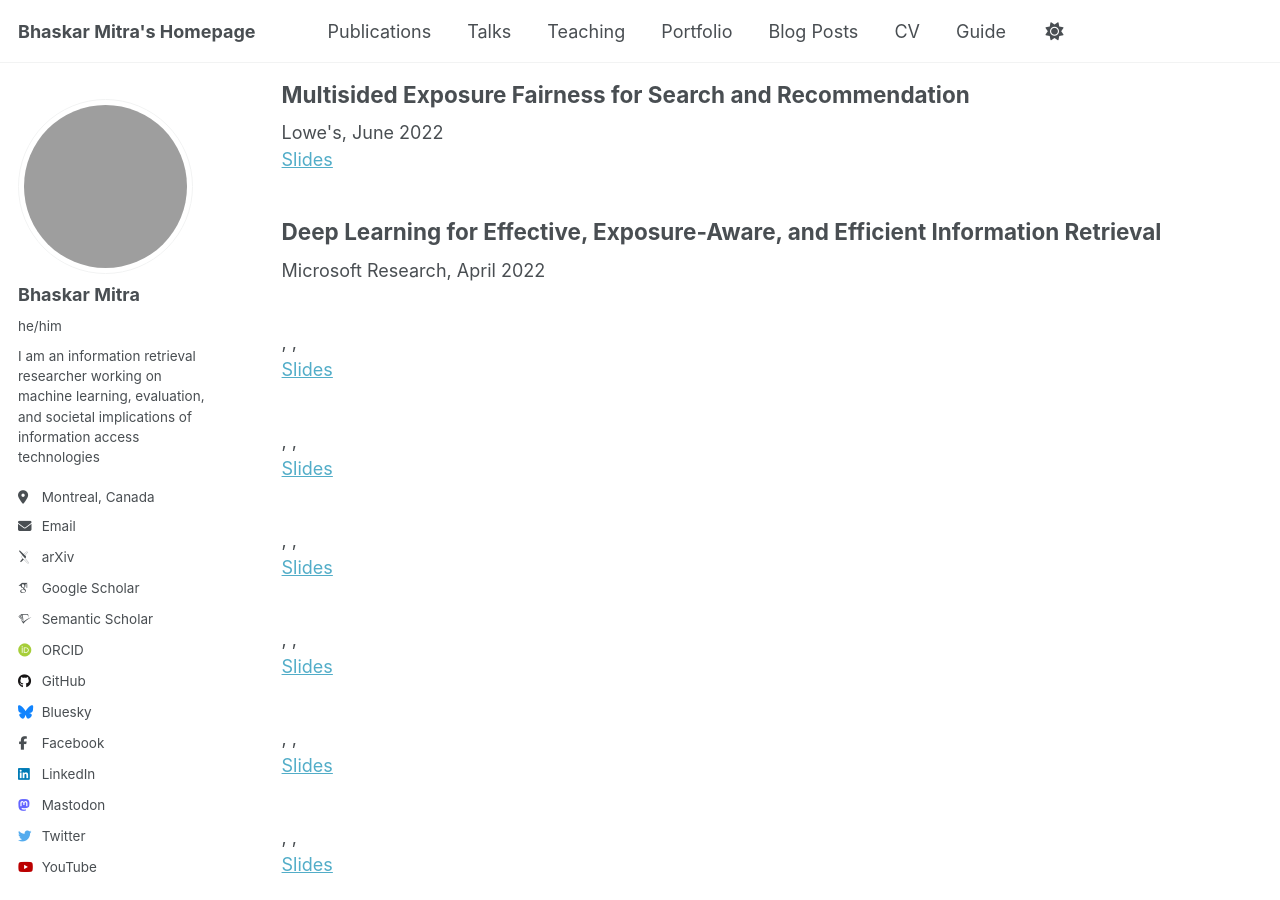
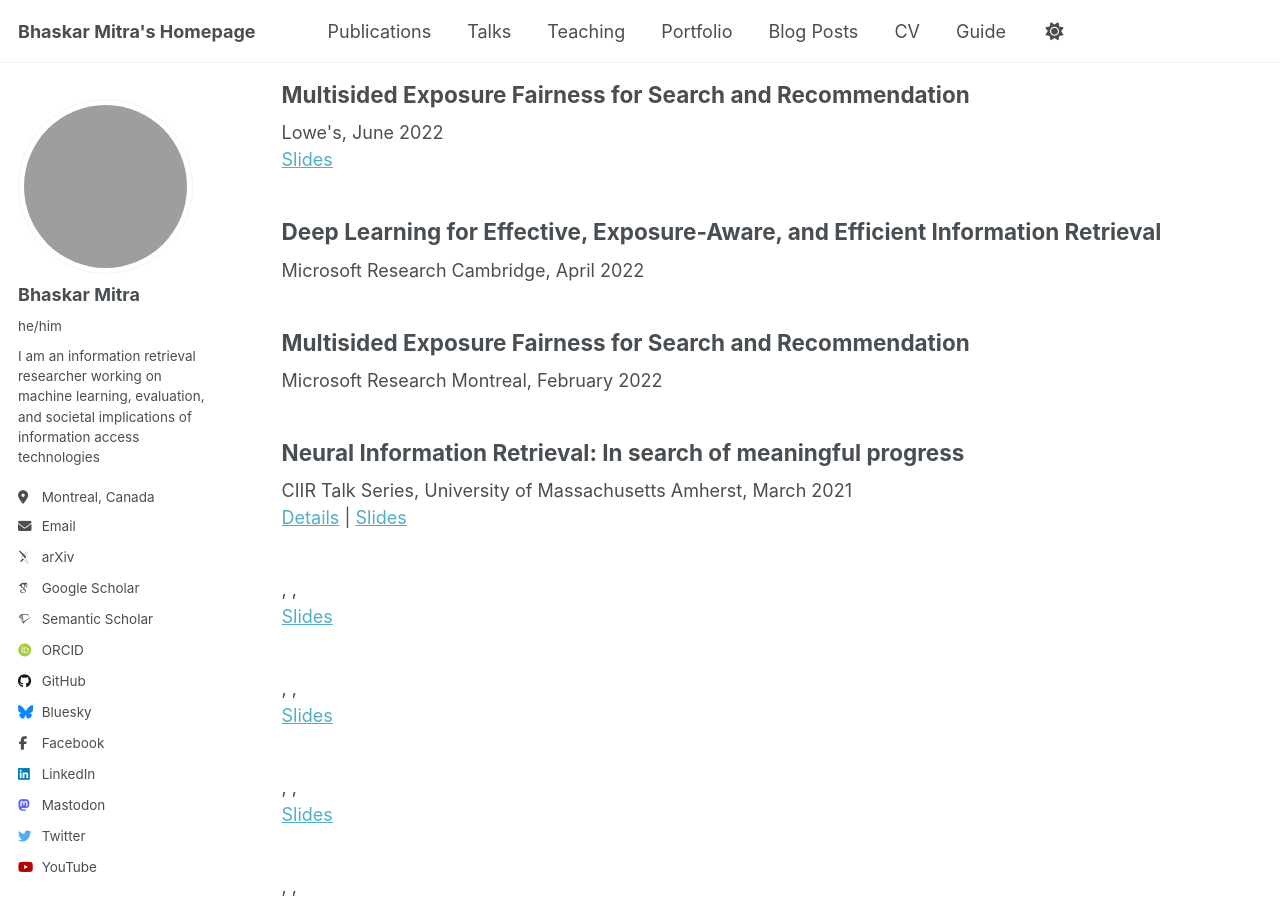
Before and after one commit to bhaskar-mitra/bhaskar-mitra.github.io, a Jekyll site: the page built from _pages/talks.html, in a window 1280 px wide and 900 px high, scrolled down 1718 px. Built offline with Jekyll 4.4.1, drawn with Linux system fonts in a browser that asks for light colours; some web fonts are replaced; grey boxes are pictures that could not be loaded.

Commit message:
Update talks.html

```diff
--- a/_pages/talks.html
+++ b/_pages/talks.html
@@ -89,22 +89,21 @@ author_profile: true
   </article>
   <article class="archive__item" itemscope itemtype="http://schema.org/CreativeWork">
     <h2>Deep Learning for Effective, Exposure-Aware, and Efficient Information Retrieval</h2>
-    <a href="https://www.microsoft.com/en-us/research/lab/microsoft-research-cambridge/" style="text-decoration:none;color:inherit">Microsoft Research</a>,
+    <a href="https://www.microsoft.com/en-us/research/lab/microsoft-research-cambridge/" style="text-decoration:none;color:inherit">Microsoft Research Cambridge</a>,
     April 2022<br/>
   </article>
   <article class="archive__item" itemscope itemtype="http://schema.org/CreativeWork">
-    <h2></h2>
-    <a href="" style="text-decoration:none;color:inherit"></a>,
-    <a href="" style="text-decoration:none;color:inherit"></a>,
-    <br/>
-    <a href="">Slides</a>
+    <h2>Multisided Exposure Fairness for Search and Recommendation</h2>
+    <a href="https://www.microsoft.com/en-us/research/lab/microsoft-research-montreal/" style="text-decoration:none;color:inherit">Microsoft Research Montreal</a>,
+    February 2022<br/>
   </article>
   <article class="archive__item" itemscope itemtype="http://schema.org/CreativeWork">
-    <h2></h2>
-    <a href="" style="text-decoration:none;color:inherit"></a>,
-    <a href="" style="text-decoration:none;color:inherit"></a>,
-    <br/>
-    <a href="">Slides</a>
+    <h2>Neural Information Retrieval: In search of meaningful progress</h2>
+    <a href="http://ciir.cs.umass.edu/talks" style="text-decoration:none;color:inherit">CIIR Talk Series</a>,
+    <a href="http://umass.edu/" style="text-decoration:none;color:inherit">University of Massachusetts Amherst</a>,
+    March 2021<br/>
+    <a href="http://ciir.cs.umass.edu/node/571">Details</a> |
+    <a href="https://www.slideshare.net/BhaskarMitra3/neural-information-retrieval-in-search-of-meaningful-progress">Slides</a>
   </article>
   <article class="archive__item" itemscope itemtype="http://schema.org/CreativeWork">
     <h2></h2>
```
